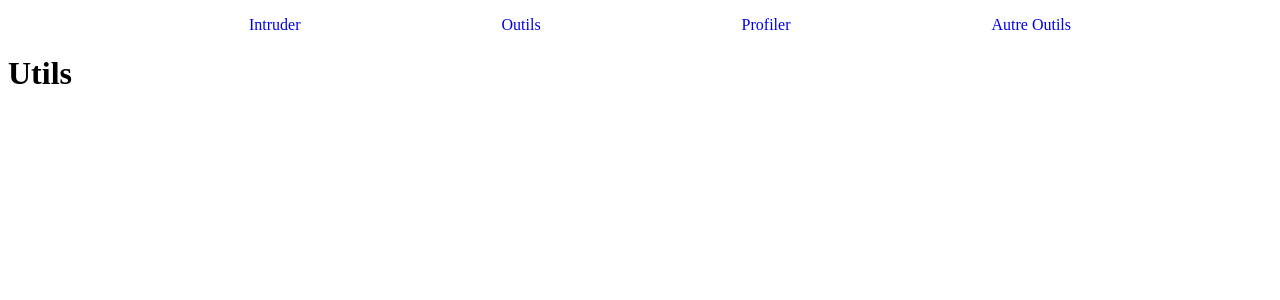
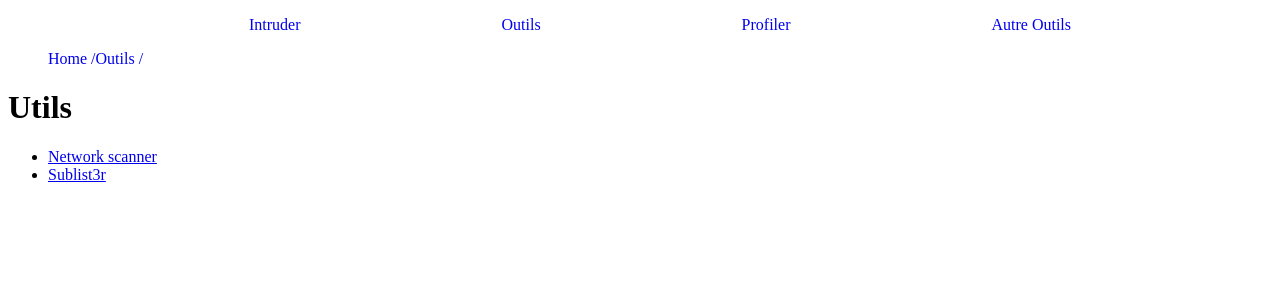
Before and after one commit to OlaIfemi667/intruderV2, a Flask app: page /home/outils in a window 1280 px wide. Shown: the top 300 px of the page. Run offline with Flask 3, Linux system fonts and the light colour scheme.

Commit message:
feat: adding a 'fil d'ariane' and working on html templates

```diff
--- a/app/main.py
+++ b/app/main.py
@@ -1,4 +1,5 @@
 from flask import Flask, render_template
+from core.modules.database import *
 
 app = Flask(__name__)
 
@@ -13,8 +14,8 @@ def showUtils():
     return render_template("utils.html")
 
 @app.route("/home/outils/<utilName>")
-def showUtilsDetail(scannerName):
-    return f"<p>Type de scan : {scannerName}</p>"
+def showUtilsDetail(utilName):
+    return render_template("utilsDetails.html", utilName=utilName)
 
 @app.route("/home/profiler")
 def showProfiler():
--- a/app/templates/base.html
+++ b/app/templates/base.html
@@ -17,6 +17,14 @@
             text-decoration: none;
 
         }
+        .breadcrumb{
+            display: flex;
+            flex-direction: row;
+            list-style: none;
+        }
+        .breadcrumb a{
+            text-decoration: none;
+        }
     </style>
 </head>
 <body>
@@ -29,6 +37,9 @@
                 <li><a href="#">Autre Outils</a></li>
             </ul>
         </nav>
+        <ol class="breadcrumb">
+            {% block breadcrumb %} {% endblock %}
+        </ol>
     </header>
 
     <main>
--- a/app/templates/home.html
+++ b/app/templates/home.html
@@ -1,4 +1,8 @@
 {% extends "base.html" %}
+
+{% block breadcrumb %}
+    <li><a href="/home">Home /</a></li>
+{% endblock %}
 
 {% block content%}
     <h1>Intruder</h1>
--- a/app/templates/profiler.html
+++ b/app/templates/profiler.html
@@ -1,4 +1,9 @@
 {% extends "base.html" %}
+
+{% block breadcrumb %}
+    <li><a href="/home">Home</a></li>
+    <li><a href="/home/profiler">Home</a></li>
+{% endblock %}
 
 {% block content%}
     <h1>Profiler</h1>
--- a/app/templates/utils.html
+++ b/app/templates/utils.html
@@ -1,5 +1,18 @@
 {% extends "base.html" %}
 
+
+{% block breadcrumb %}
+    <li><a href="/home">Home / </a></li>
+    <li><a href="/home/outils">Outils / </a></li>
+{% endblock %}
+
+
 {% block content%}
-    <h1>Utils</h1>
+    <div>
+        <h1>Utils</h1>
+        <ul>
+            <li><a href="/home/outils/networkscanner">Network scanner</a></li>
+            <li><a href="/home/outils/sublist3r">Sublist3r</a></li>
+        </ul>
+    </div>
 {% endblock %}
--- a/core/modules/database.py
+++ b/core/modules/database.py
@@ -1,6 +1,5 @@
 import sqlite3
 
-import sqlite3
 
 def init_db(db_path='database.db'):
     try:
```
Also changed, not shown: app/templates/utilsDetails.html (added, +37 -0 lines), app/smallthings.py (added).
